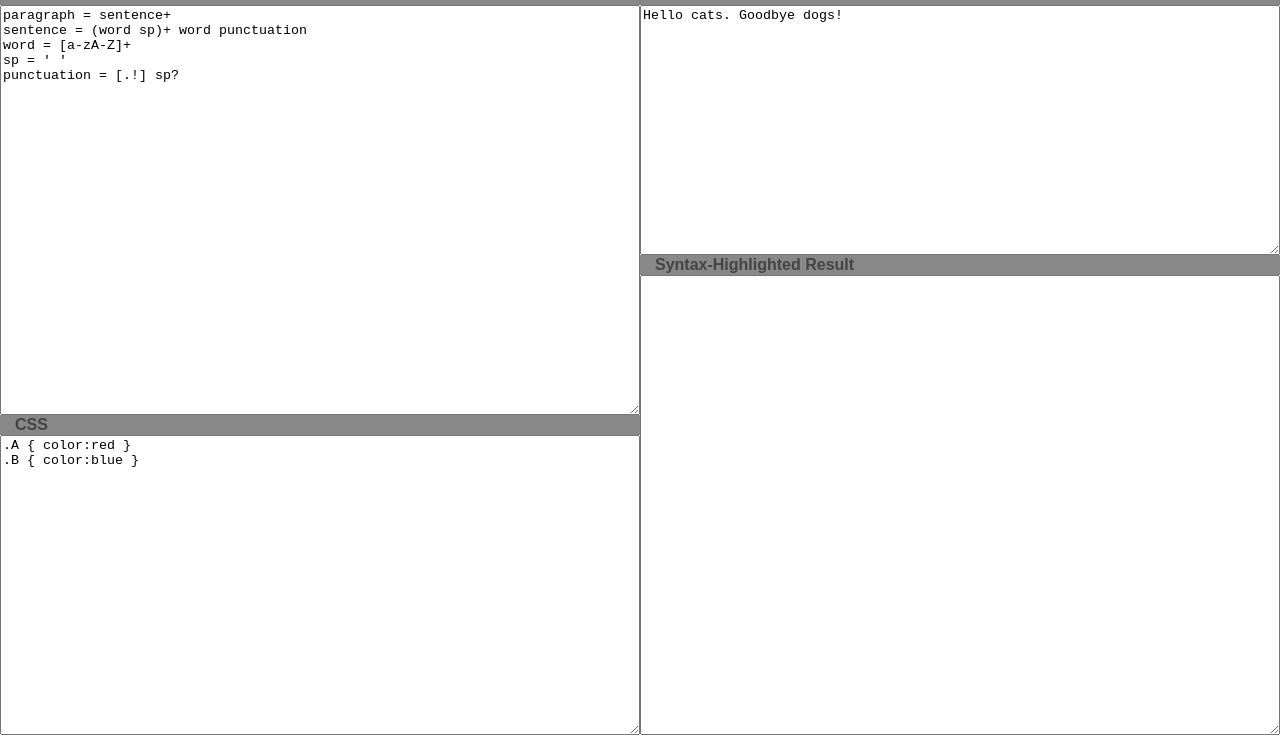
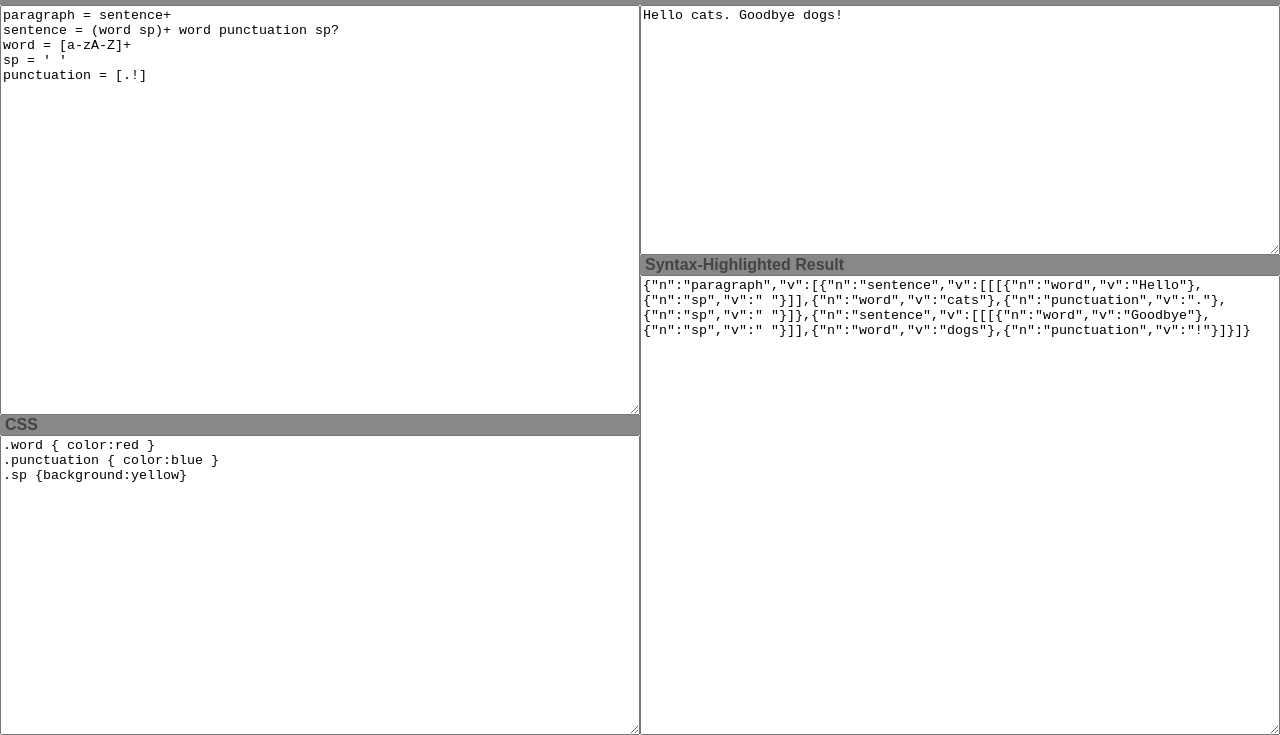
Before and after one commit to Phrogz/PEGSH, a plain HTML site: page index.html in a window 1280 px wide. Shown: the part 65-800 px from the top of the page. Drawn offline with Linux system fonts and the light colour scheme.

Commit message:
Minor cleanup and futzing

```diff
--- a/index.html
+++ b/index.html
@@ -6,8 +6,8 @@
 		html, body { margin:0; padding:0; font-family:sans-serif; overflow:hidden }
 		#peg, #css, #inp, #out { position:fixed }
 		textarea, pre { position:absolute; left:0; width:100%; top:20px; bottom:0; display:block; margin:0; box-sizing:border-box; font-family:monospace; }
-		h1 { margin:0; background:#444; color:#888; padding:10px 15px; line-height:30px; height:30px }
-		h2 { margin:0; font-size:12pt; background:#888; color:#444; padding:5px 15px; line-height:10px; height:10px; }
+		h1 { margin:0; background:#444; color:#888; padding:10px 5px; line-height:30px; height:30px }
+		h2 { margin:0; font-size:12pt; background:#888; color:#444; padding:5px; line-height:10px; height:10px; }
 		#peg, #css, #inp, #out { width:50% }
 		#peg, #inp { top:50px; bottom:40% }
 		#css, #out { top:60%;  bottom:0 }
@@ -34,11 +34,11 @@
 	    out = document.querySelector('#out textarea');
 
 	peg.value = "paragraph = sentence+\n\
-sentence = (word sp)+ word punctuation\n\
+sentence = (word sp)+ word punctuation sp?\n\
 word = [a-zA-Z]+\n\
 sp = ' '\n\
-punctuation = [.!] sp?";
-	css.value = ".A { color:red }\n.B { color:blue }";
+punctuation = [.!]";
+	css.value = ".word { color:red }\n.punctuation { color:blue }\n.sp {background:yellow}";
 	inp.value = "Hello cats. Goodbye dogs!";
 
 	peg.onchange = peg.oninput =
@@ -47,14 +47,43 @@ punctuation = [.!] sp?";
 
 	Object.defineProperty(Array.prototype,'flatten',{
 		value:function(r){
-			if (!r) r=[];
-			for (var i=0;i<this.length; ++i) if (this[i]!=null) this[i].constructor===Array ? this[i].flatten(r) : r.push(this[i]);
+			for (var a=this,i=0,r=r||[];i<a.length; ++i)
+				if (a[i]!=null)
+					a[i] instanceof Array ? a[i].flatten(r) : r.push(a[i]);
 			return r;
 		}
 	});
 
 	function cleanRule(r){
 		return r.flatten().join('').replace(/^\s+|\s+$/g,'');
+	}
+
+	function maybeFlatten(o) {
+		o = compact(o);
+		return isArraysOfStrings(o) ? o.flatten().join('') : o;
+	}
+
+	function isArraysOfStrings(a) {
+		if (a instanceof Array){
+			for(var i=a.length;i--;){
+				if (a[i] instanceof Array){
+					if (!isArraysOfStrings(a[i])) return false;
+				}else if (typeof a[i] !== 'string') return false;
+			}
+			return true;
+		}
+	}
+
+	function compact(a){
+		if (a instanceof Array){
+			for(var i=a.length;i--;){
+				if (a[i] == null) a.splice(i,1);
+				else if (typeof a[i] === 'object') compact(a[i]);
+			}
+		}else if (a instanceof Object){
+			for(var k in a) if (a[k]==null) delete a[k];
+		}
+		return a;
 	}
 
 	update();
@@ -68,13 +97,12 @@ punctuation = [.!] sp?";
 				var parser = PEG.buildParser(annotated);
 				// var parser = PEG.buildParser(peg.value);
 				var result = parser.parse(inp.value);
-				console.log(JSON.stringify(result));
-				out.value = "";
+				out.value = JSON.stringify(result);
 			}catch(e){
 				out.value  = "offset: "+e.offset+"\n";
 				out.value += "  line: "+e.line+"\n";
 				out.value += "   col: "+e.column+"\n";
-				out.value += "   exp: "+e.expected+"\n";
+				out.value += "   exp: "+JSON.stringify(e.expected)+"\n";
 				out.value += " found: "+e.found+"\n";
 				out.value += " messg: "+e.message+"\n";
 				console.dir(e);
--- a/js/pegJSRuleLabeller.js
+++ b/js/pegJSRuleLabeller.js
@@ -43,7 +43,7 @@ pegJSRuleLabeller = (function() {
                      " = " +
                      name +
                      ":(" + expression + ")" +
-                     "{ return {n:'"+name+"', v:"+name+"} }";
+                     "{ return {n:'"+name+"', v:maybeFlatten("+name+")} }";
             },
         peg$c5 = void 0,
         peg$c6 = { type: "other", description: "action" },
```
